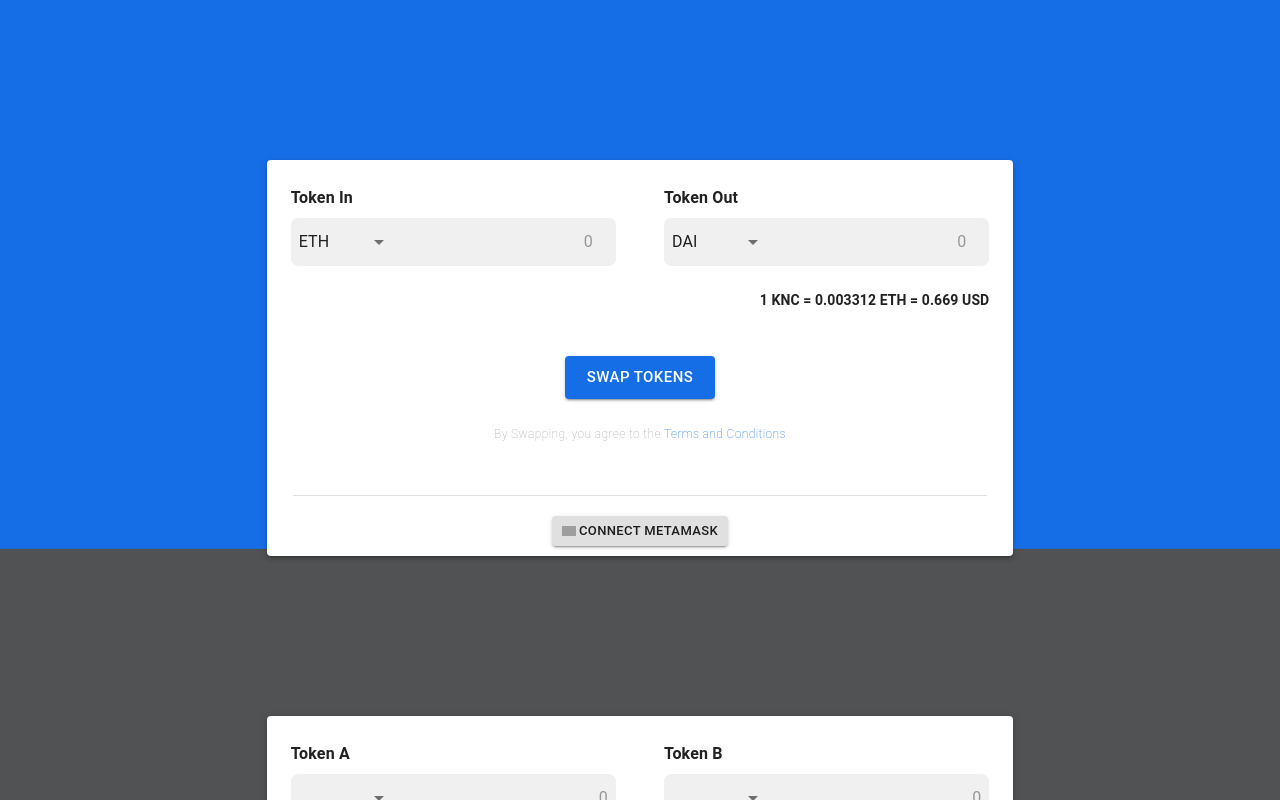
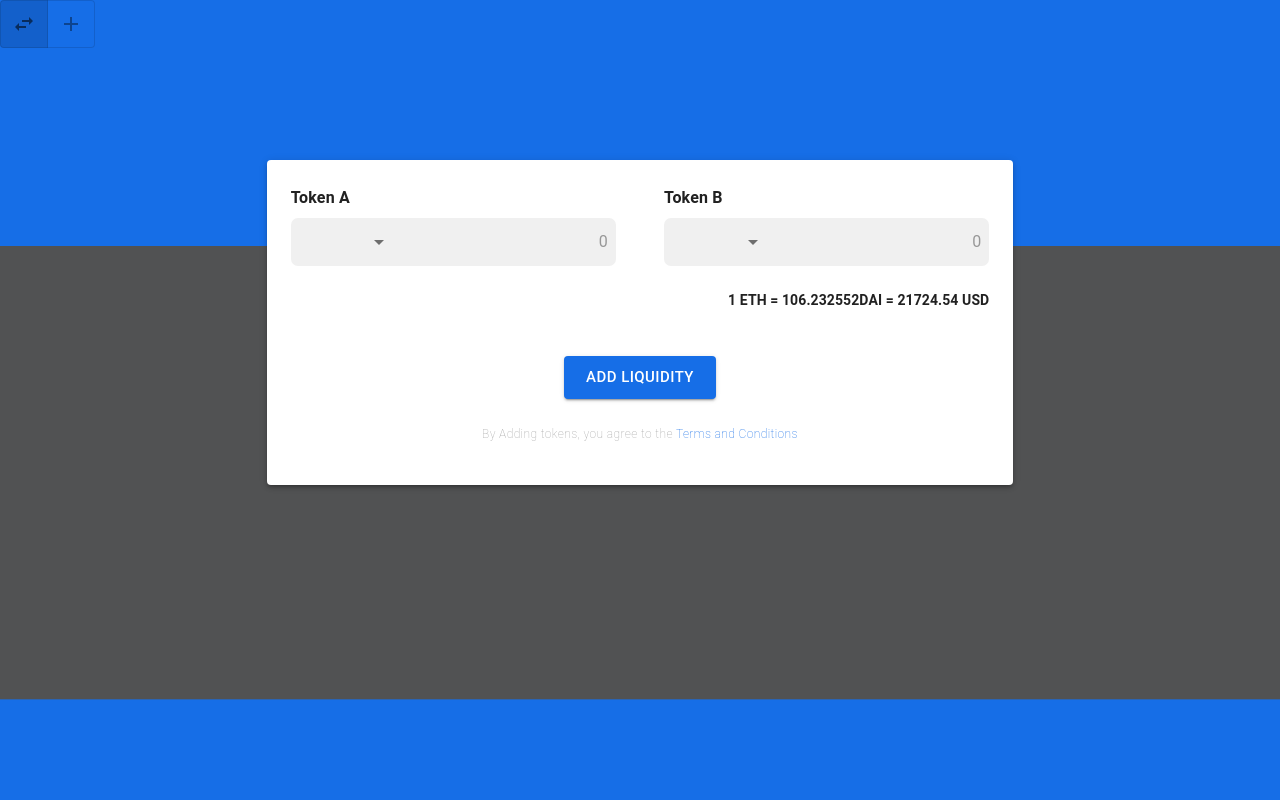
Before and after one commit to RaviBlock8/Swappy_mock_frontend, a React (Create React App) app: page /add in a window 1280 px wide. Shown: the top 800 px of the page. Built offline with nearby package versions, Linux system fonts and the light colour scheme; grey boxes are pictures that could not be loaded.

Commit message:
Add router functionality (#11)
* added routing functionality

* change t&c color in add liquidity

Co-authored-by: RaviBlock8 <ravi83165@gmail.com>

```diff
--- a/package.json
+++ b/package.json
@@ -12,6 +12,7 @@
     "@testing-library/user-event": "^7.2.1",
     "react": "^16.13.1",
     "react-dom": "^16.13.1",
+    "react-router-dom": "^5.2.0",
     "react-scripts": "3.4.1"
   },
   "scripts": {
--- a/src/App.js
+++ b/src/App.js
@@ -3,14 +3,23 @@
 import SwapPage from "./pages/SwapPage/SwapPage";
 import AddLiquidityPage from "./pages/AddLiquidityPage/AddLiquidityPage";
 import ToggleWindows from "./components/ToggleWindows/ToggleWindows";
+import { BrowserRouter as Router, Switch, Route } from "react-router-dom";
 
 function App() {
   return (
-    <React.Fragment>
-      <SwapPage />
-      <AddLiquidityPage />
-      <ToggleWindows />
-    </React.Fragment>
+    <Router>
+      <React.Fragment>
+        <ToggleWindows />
+        <Switch>
+          <Route exact path="/">
+            <SwapPage />
+          </Route>
+          <Route exact path="/add">
+            <AddLiquidityPage />
+          </Route>
+        </Switch>
+      </React.Fragment>
+    </Router>
   );
 }
 export default App;
--- a/src/components/AddLiquidity/AddLiquidityWindow.jsx
+++ b/src/components/AddLiquidity/AddLiquidityWindow.jsx
@@ -11,7 +11,7 @@
 } from "@material-ui/core";
 import { makeStyles, styled } from "@material-ui/core/styles";
 
-function AddLiquidityWindow({token1, token2, changeTokenType, errorMsg}) {
+function AddLiquidityWindow({ token1, token2, changeTokenType, errorMsg }) {
   const classes = useStyles();
   const [amountOfToken1, setAmountToken1] = React.useState("");
   const [amountOfToken2, setAmountToken2] = React.useState("");
@@ -131,7 +131,7 @@
               <br />
               <br />
               By Adding tokens, you agree to the
-              <span style={{ color: "#54007a" }}> Terms and Conditions</span>
+              <span style={{ color: "#166ee7" }}> Terms and Conditions</span>
             </Typography>
           </Grid>
           {/* <Grid
--- a/src/components/ToggleWindows/ToggleWindows.jsx
+++ b/src/components/ToggleWindows/ToggleWindows.jsx
@@ -3,15 +3,28 @@
 import AddIcon from "@material-ui/icons/Add";
 import ToggleButton from "@material-ui/lab/ToggleButton";
 import ToggleButtonGroup from "@material-ui/lab/ToggleButtonGroup";
+import { useHistory } from "react-router-dom";
 
 export default function ToggleWindows() {
-  const [alignment, setAlignment] = React.useState("add");
-
+  const [alignment, setAlignment] = React.useState("swap");
+  const history = useHistory();
   const handleAlignment = (event, newAlignment) => {
     setAlignment(newAlignment);
+    switch (newAlignment) {
+      case "swap":
+        history.push("/");
+        break;
+      case "add":
+        history.push("/add");
+        break;
+      default:
+        history.push("/");
+        break;
+    }
   };
 
   return (
+    <div style={{ height: "10vh" }}>
       <ToggleButtonGroup
         value={alignment}
         exclusive
@@ -19,11 +32,12 @@
         aria-label="text alignment"
       >
         <ToggleButton value="swap" aria-label="centered">
+          <SwapHorizIcon />
+        </ToggleButton>
+        <ToggleButton value="add" aria-label="left aligned">
           <AddIcon />
         </ToggleButton>
-      <ToggleButton value="add" aria-label="left aligned">
-        <SwapHorizIcon />
-      </ToggleButton>
       </ToggleButtonGroup>
+    </div>
   );
 }
--- a/src/pages/AddLiquidityPage/AddLiquidityPage.jsx
+++ b/src/pages/AddLiquidityPage/AddLiquidityPage.jsx
@@ -27,7 +27,7 @@
   };
   return (
     <Grid container justify="center">
-      <Grid item xs={12} md={7} style={{ marginTop: "20vh" }}>
+      <Grid item xs={12} md={7} style={{ marginTop: "10vh" }}>
         <AddLiquidityWindow
           changeTokenType={changeTokenType}
           errorMsg={errorMsg}
--- a/src/pages/SwapPage/SwapPage.jsx
+++ b/src/pages/SwapPage/SwapPage.jsx
@@ -36,9 +36,8 @@
     );
   };
   return (
-
     <Grid container justify="center" minHeight="90vh">
-      <Grid item xs={12} md={7} style={{ marginTop: "20vh" }}>
+      <Grid item xs={12} md={7} style={{ marginTop: "7vh" }}>
         <SwapWindow
           changeTokenType={changeTokenType}
           errorMsg={errorMsg}
```
Also changed, not shown: 1 other file (tests, documents, lock files or other folders). Lines whose indentation alone changed are shown as unchanged.
